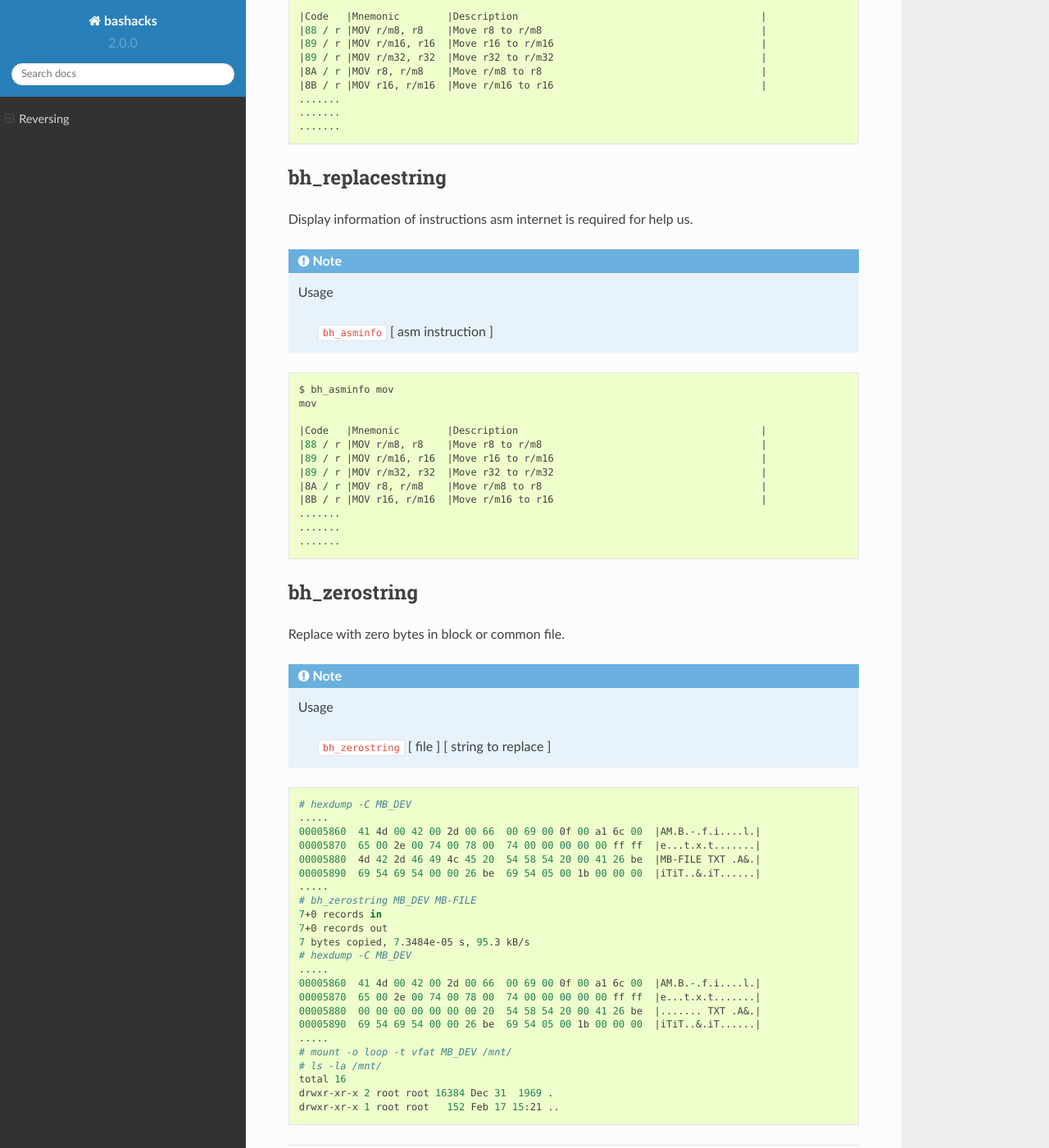
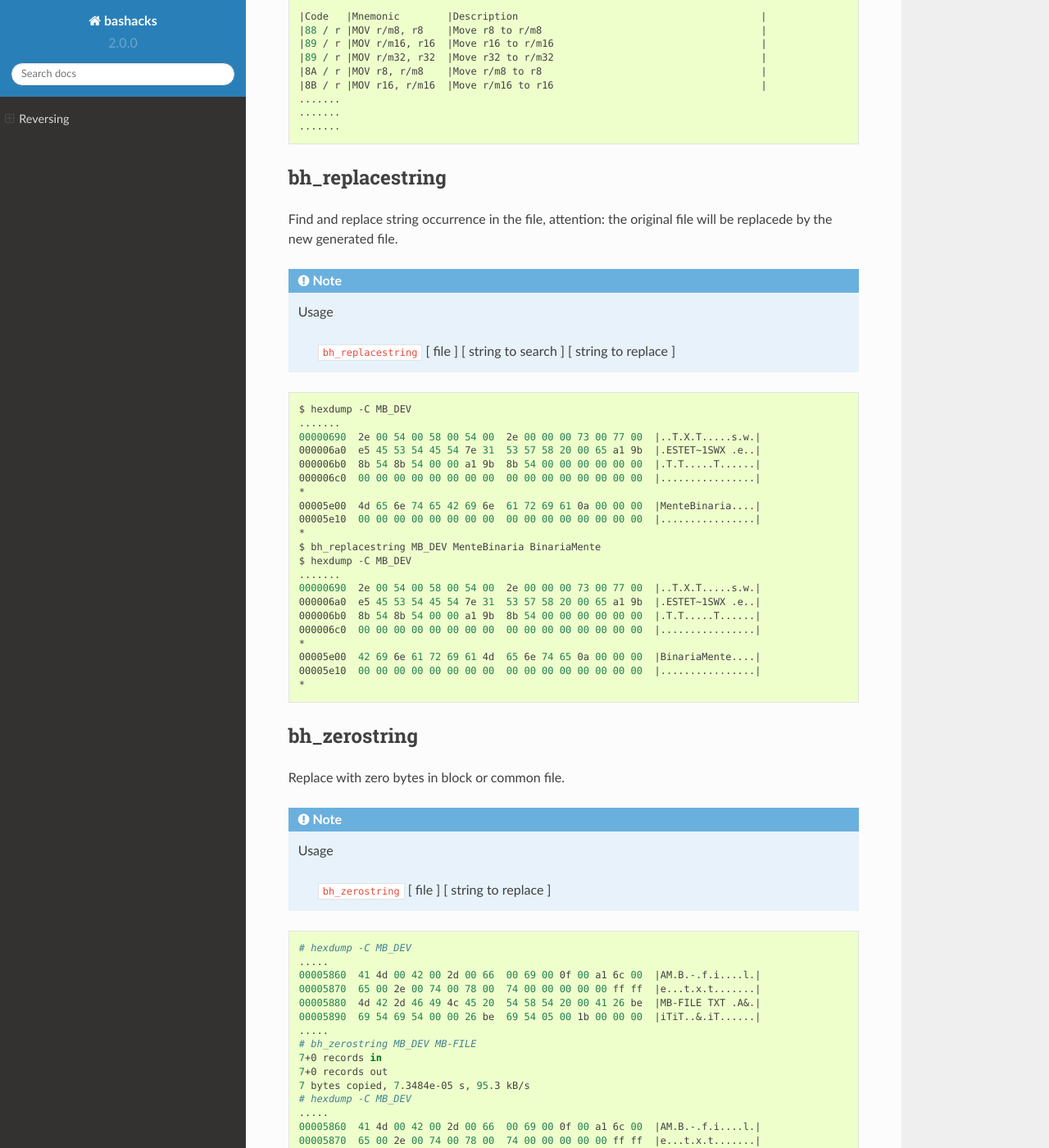
Before and after one commit to merces/bashacks, a Sphinx documentation site: the page built from doc/source/reversing.rst, in a window 1280 px wide and 1400 px high, scrolled down 1055 px. Shown: the whole window at 82% size. Built offline with Sphinx 7.4.7 and the Read the Docs theme 2.0.0, drawn with Linux system fonts in a browser that asks for light colours.

Commit message:
issue #46 update doc bh_replacestring

```diff
--- a/doc/source/reversing.rst
+++ b/doc/source/reversing.rst
@@ -64,28 +64,38 @@ Display information of instructions asm internet is required for help us.
 bh_replacestring
 ----------
 
-Display information of instructions asm internet is required for help us.
+Find and replace string occurrence in the file, attention: the original file will
+be replacede by the new generated file.
 
 .. note::
 
     Usage
 
-        ``bh_asminfo`` [ asm instruction ]
+        ``bh_replacestring`` [ file ] [ string to search ] [ string to replace ]
 
 .. code-block:: bash
 
-    $ bh_asminfo mov
-    mov
-
-    |Code   |Mnemonic        |Description                                         |
-    |88 / r |MOV r/m8, r8    |Move r8 to r/m8                                     |
-    |89 / r |MOV r/m16, r16  |Move r16 to r/m16                                   |
-    |89 / r |MOV r/m32, r32  |Move r32 to r/m32                                   |
-    |8A / r |MOV r8, r/m8    |Move r/m8 to r8                                     |
-    |8B / r |MOV r16, r/m16  |Move r/m16 to r16                                   |
+    $ hexdump -C MB_DEV
     .......
+    00000690  2e 00 54 00 58 00 54 00  2e 00 00 00 73 00 77 00  |..T.X.T.....s.w.|
+    000006a0  e5 45 53 54 45 54 7e 31  53 57 58 20 00 65 a1 9b  |.ESTET~1SWX .e..|
+    000006b0  8b 54 8b 54 00 00 a1 9b  8b 54 00 00 00 00 00 00  |.T.T.....T......|
+    000006c0  00 00 00 00 00 00 00 00  00 00 00 00 00 00 00 00  |................|
+    *
+    00005e00  4d 65 6e 74 65 42 69 6e  61 72 69 61 0a 00 00 00  |MenteBinaria....|
+    00005e10  00 00 00 00 00 00 00 00  00 00 00 00 00 00 00 00  |................|
+    *
+    $ bh_replacestring MB_DEV MenteBinaria BinariaMente
+    $ hexdump -C MB_DEV
     .......
-    .......
+    00000690  2e 00 54 00 58 00 54 00  2e 00 00 00 73 00 77 00  |..T.X.T.....s.w.|
+    000006a0  e5 45 53 54 45 54 7e 31  53 57 58 20 00 65 a1 9b  |.ESTET~1SWX .e..|
+    000006b0  8b 54 8b 54 00 00 a1 9b  8b 54 00 00 00 00 00 00  |.T.T.....T......|
+    000006c0  00 00 00 00 00 00 00 00  00 00 00 00 00 00 00 00  |................|
+    *
+    00005e00  42 69 6e 61 72 69 61 4d  65 6e 74 65 0a 00 00 00  |BinariaMente....|
+    00005e10  00 00 00 00 00 00 00 00  00 00 00 00 00 00 00 00  |................|
+    *
 
 
 bh_zerostring
```
